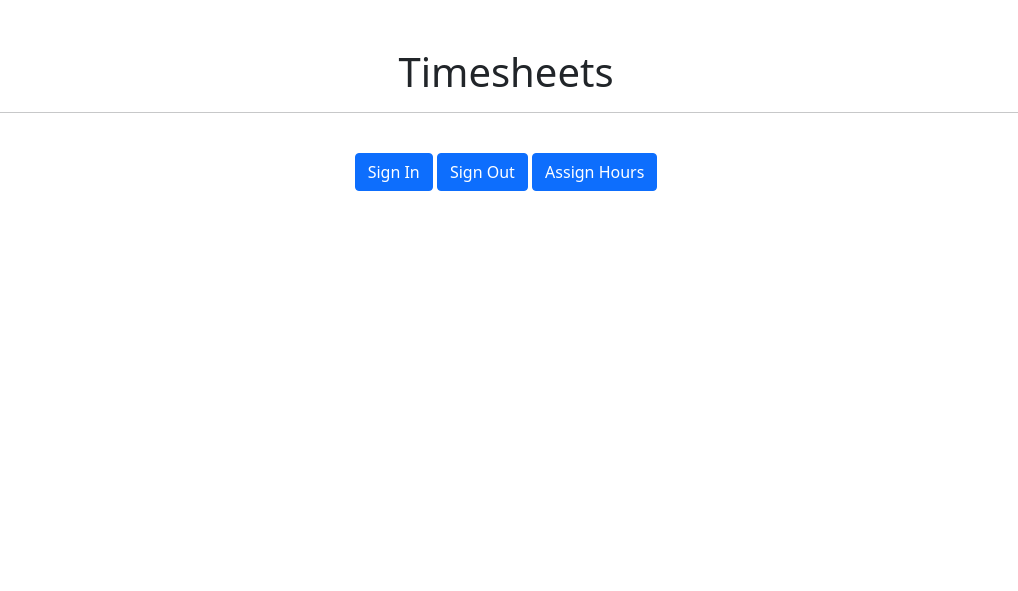
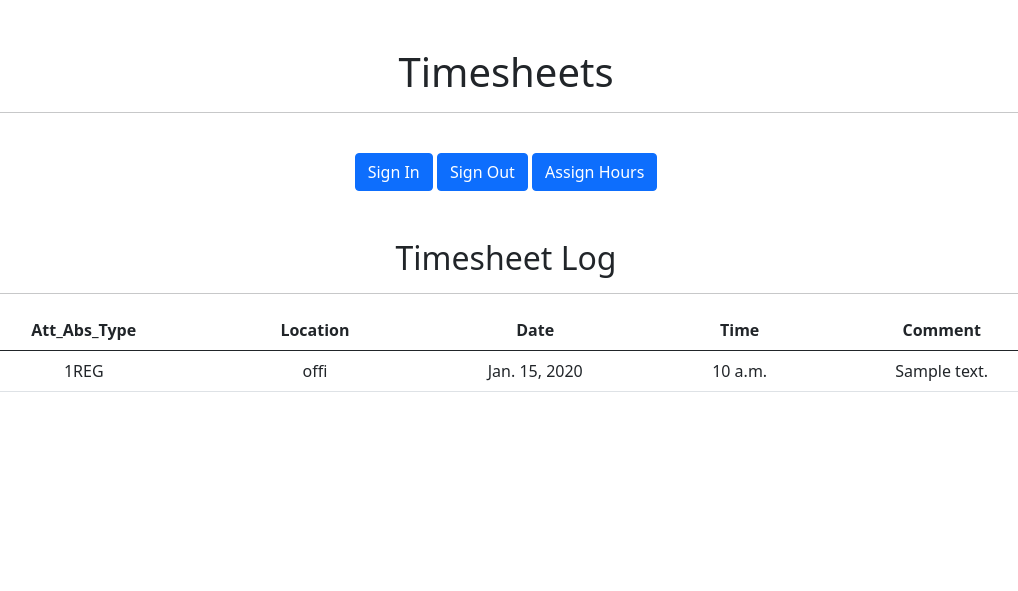
Before and after one commit to claytoncook12/structuraldesigntestapp, a Django app: page / in a window 1280 px wide. Shown: the part 56-647 px from the top of the page, without its empty margins (134-1152 px from the left). Run offline with Django 3.2, Linux system fonts and the light colour scheme; a user stored in the database is signed in; tables that the repository leaves empty hold one stand-in row (values such as "Sample post"); some libraries are stand-ins or nearby versions.

Commit message:
add table for signin entries

```diff
--- a/DjangoApp/timesheet/templates/timesheet/home.html
+++ b/DjangoApp/timesheet/templates/timesheet/home.html
@@ -18,4 +18,32 @@
     </form>
 </span>
 
+<br>
+<br>
+<br>
+<h2>Timesheet Log</h2>
+<hr>
+<table class="table">
+    <thead>
+      <tr>
+        <th scope="col">Att_Abs_Type</th>
+        <th scope="col">Location</th>
+        <th scope="col">Date</th>
+        <th scope="col">Time</th>
+        <th scope="col">Comment</th>
+      </tr>
+    </thead>
+    <tbody>
+        {% for entry in entries %}
+        <tr>
+            <td>{{ entry.att_abs_type }}</td>
+            <td>{{ entry.location }}</td>
+            <td>{{ entry.date }}</td>
+            <td>{{ entry.time }}</td>
+            <td>{{ entry.comment }}</td>
+      </tr>
+      {% endfor %}
+    </tbody>
+  </table>
+
 {% endblock %}
--- a/DjangoApp/timesheet/views.py
+++ b/DjangoApp/timesheet/views.py
@@ -1,12 +1,14 @@
 from django.shortcuts import render, redirect
 from django.contrib.auth.decorators import login_required
 from timesheet.forms import SignInEntryForm, SignOutEntryForm
+from timesheet.models import SignInEntry
 
 def timesheet_home(request):
     if request.user.is_anonymous:
         return redirect('account_login')
     else:
-        return render(request, 'timesheet/home.html')
+        entries = SignInEntry.objects.filter(user=request.user)
+        return render(request, 'timesheet/home.html', {'entries': entries})
 
 @login_required
 def timesheet_signin(request):
```
